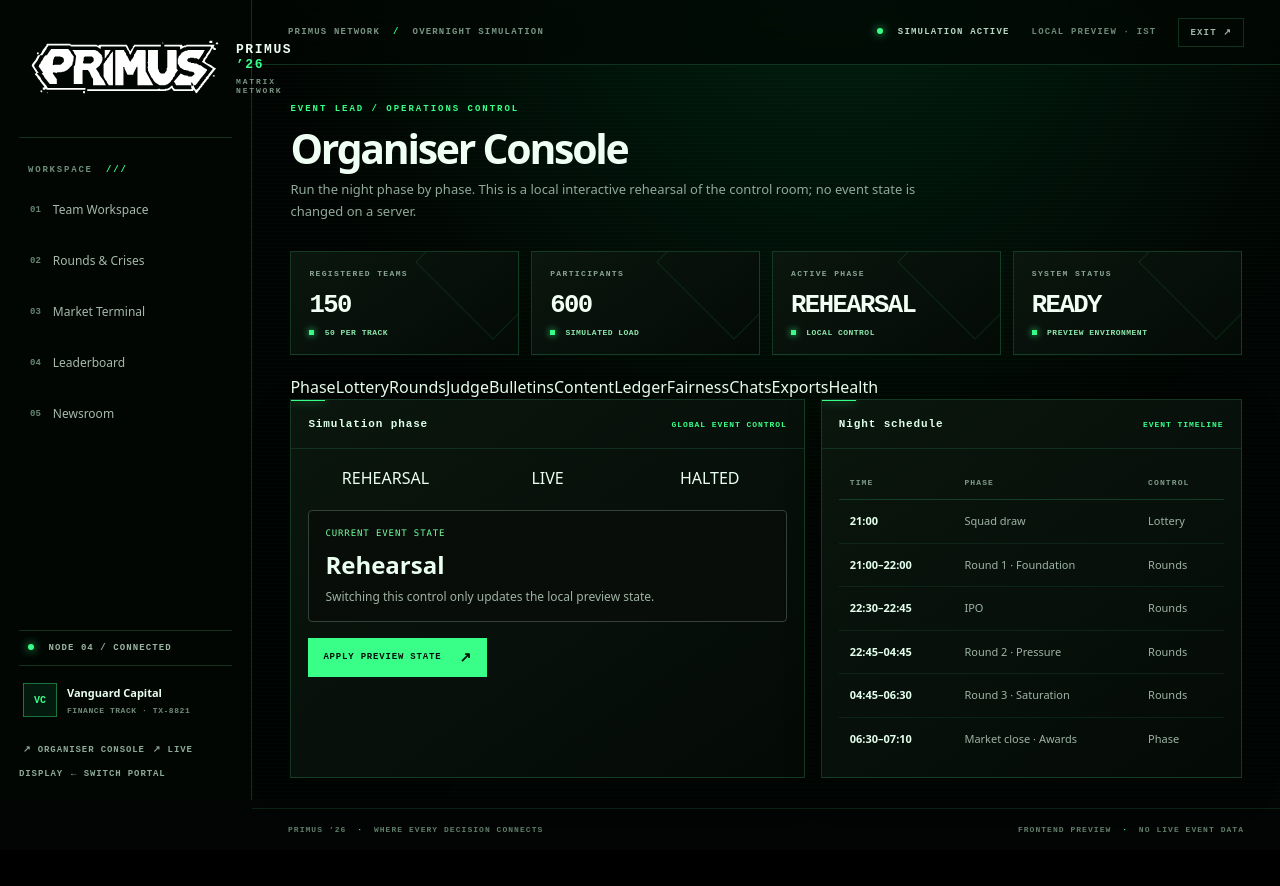
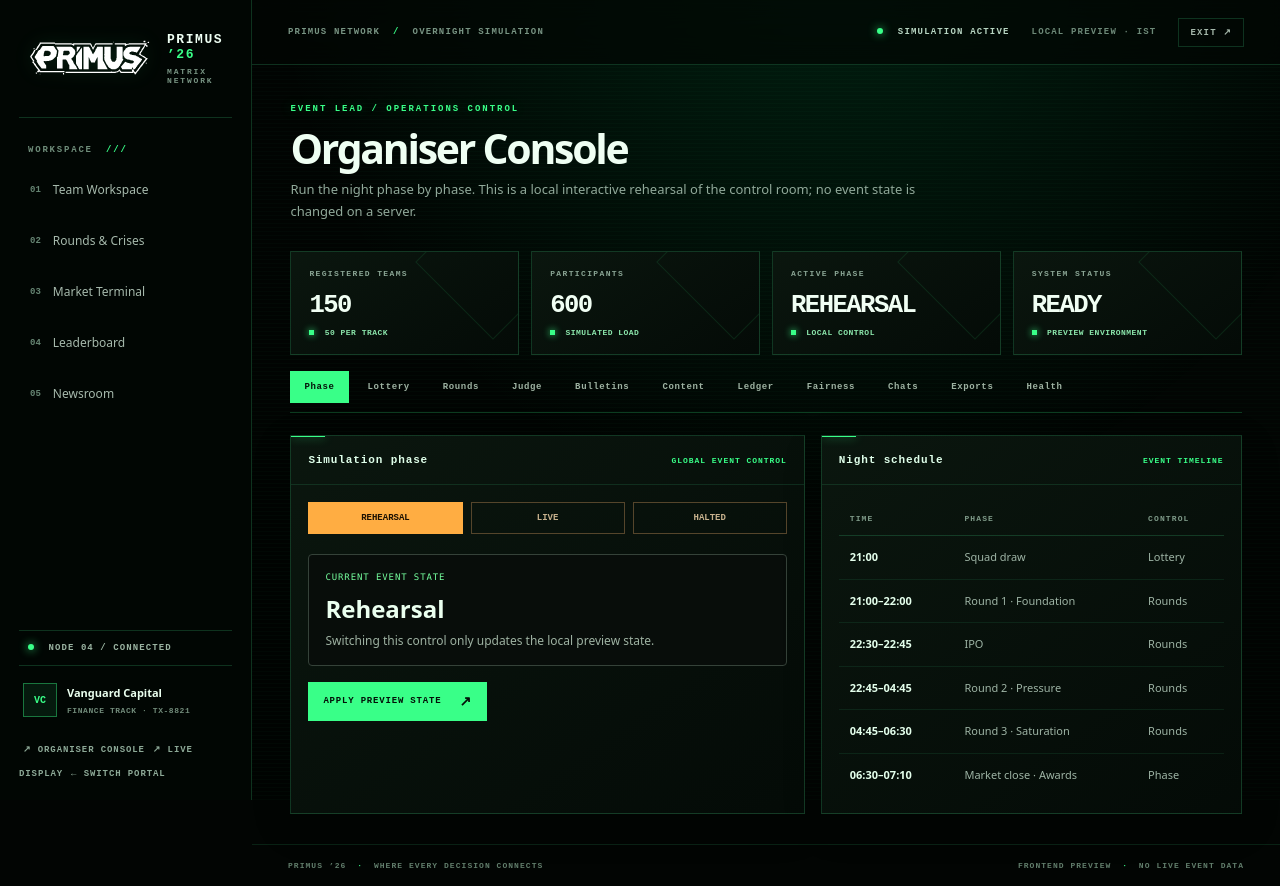
Before and after one commit to TushKum/shutUpV, a Next.js app in the folder apps/web/: page /demo/admin in a window 1280 px wide. Before the commit the page ends 850 px from the top, so only its background shows below. Built offline with nearby package versions, Linux system fonts and the light colour scheme.

Commit message:
Style event workflow controls and responsive terminal components

```diff
--- a/apps/web/app/demo/demo.css
+++ b/apps/web/app/demo/demo.css
@@ -26,3 +26,29 @@
 @keyframes demo-logo-slice-a{0%,100%{opacity:0;transform:translateX(0)}17%,18%{opacity:.85;transform:translateX(7px)}19%,37%{opacity:0}38%,39%{opacity:.7;transform:translateX(-5px)}40%,60%{opacity:0}61%,62%{opacity:.8;transform:translateX(4px)}63%{opacity:0}}
 @keyframes demo-logo-slice-b{0%,100%{opacity:0;transform:translateX(0)}17%,18%{opacity:.75;transform:translateX(-7px)}19%,37%{opacity:0}38%,39%{opacity:.8;transform:translateX(5px)}40%,60%{opacity:0}61%,62%{opacity:.65;transform:translateX(-4px)}63%{opacity:0}}
 @media(prefers-reduced-motion:reduce){.demo-glitch-logo,.demo-glitch-logo img{animation:none!important;opacity:1}}
+
+/* Event-flow refinement: dense terminal surfaces, clear phase states and usable controls. */
+.demo-sidebar-logo{display:block;width:126px;height:48px;object-fit:contain;object-position:left center;filter:drop-shadow(0 0 10px rgba(57,255,136,.12))}
+.demo-brand{gap:14px!important}
+.demo-tab-strip,.demo-admin-tabs{display:flex;gap:5px;overflow-x:auto;border-bottom:1px solid rgba(57,255,136,.22);margin:-4px 0 22px;padding:0 0 9px;scrollbar-width:thin}
+.demo-tab-strip button,.demo-admin-tabs button{flex:0 0 auto;padding:10px 13px;border:1px solid transparent;color:#9eb2a2;font:700 9px ui-monospace,monospace;letter-spacing:.07em;white-space:nowrap;transition:.18s}
+.demo-tab-strip button:hover,.demo-admin-tabs button:hover{color:#dfffea;border-color:#294c37}
+.demo-tab-strip button.active,.demo-admin-tabs button.active{color:#06150b;background:#39ff88;border-color:#39ff88}
+.demo-phase-card{display:flex;flex-direction:column;align-items:flex-start;gap:9px;padding:18px;border:1px solid #34473a;background:linear-gradient(145deg,#101812,#080d0a);text-align:left;transition:.2s}
+.demo-phase-card:hover{border-color:#39ff88;transform:translateY(-2px)}
+.demo-phase-card.selected{border-color:#39ff88;box-shadow:inset 0 0 0 1px rgba(57,255,136,.22),0 8px 28px rgba(0,0,0,.18)}
+.demo-phase-card span,.demo-phase-card small{font:700 9px ui-monospace,monospace;letter-spacing:.1em;color:#8ba895}
+.demo-phase-card b{font-size:20px;color:#effff3}
+.demo-phase-card small{color:#39ff88}
+.demo-crisis-pill{padding:8px 11px;border:1px solid #4b4534;color:#b6a98c;font:700 9px ui-monospace,monospace;letter-spacing:.04em;transition:.18s}
+.demo-crisis-pill:hover{border-color:#ffad42;color:#ffcb83}
+.demo-crisis-pill.active{border-color:#ffad42;background:#ffad42;color:#1b1002}
+.demo-textarea{display:block;width:100%;min-height:180px;resize:vertical;border:1px solid #61472b;background:#090c0b;padding:13px;color:#effff3;font:12px/1.65 ui-monospace,monospace;outline:none}
+.demo-textarea:focus,.demo-field:focus{border-color:#ffad42;box-shadow:0 0 0 2px rgba(255,173,66,.1)}
+.demo-field-label{display:block;margin:15px 0 7px;color:#c6a477;font:700 9px ui-monospace,monospace;letter-spacing:.1em}
+.demo-field{display:block;width:100%;border:1px solid #51432e;background:#080b09;padding:11px;color:#e9f3eb;font:12px ui-monospace,monospace;outline:none}
+.demo-order-type{border:1px solid #55452b;padding:10px 3px;color:#c7b18d;font:700 9px ui-monospace,monospace;transition:.18s}
+.demo-order-type.active{background:#ffad42;border-color:#ffad42;color:#1b1002}
+.demo-quiet-button{border:1px solid #425b49;padding:9px 12px;color:#9db8a4;font:700 9px ui-monospace,monospace;letter-spacing:.06em}
+.demo-quiet-button:hover{border-color:#39ff88;color:#39ff88}
+@media(max-width:760px){.demo-sidebar-logo{width:110px;height:40px}.demo-phase-card{padding:13px}.demo-phase-card b{font-size:16px}.demo-tab-strip button,.demo-admin-tabs button{padding:9px 10px}}
```
